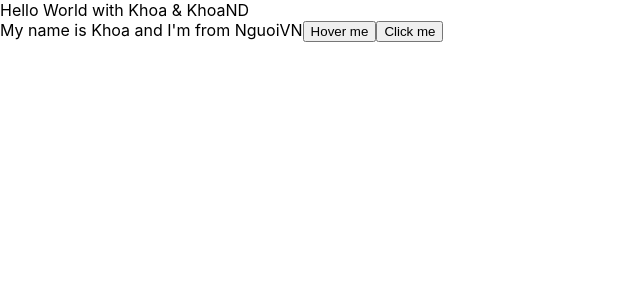
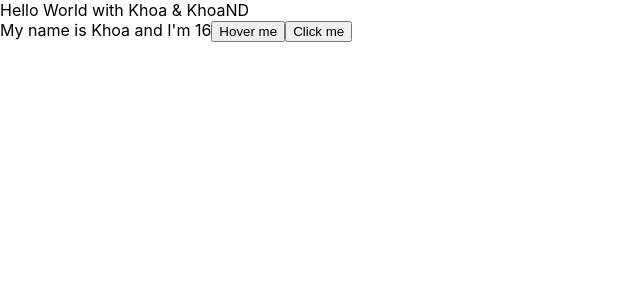
Before and after one commit to Khoa-Dam/my-react-app, a React (Create React App) app: page / in a window 1280 px wide. Shown: the top 300 px of the page, without its empty margins (0-640 px from the left). Built offline with nearby package versions, Linux system fonts and the light colour scheme.

Commit message:
setState

```diff
--- a/src/components/MyComponent.js
+++ b/src/components/MyComponent.js
@@ -12,23 +12,28 @@
     age: 16,
   };
 
-  handleClick(event){
+  handleClick(event) {
     console.log(">> Click me my button");
-    console.log(">>My name is", this.state.name);
-    // console.log(event);
+    // console.log("Random", Math.floor(Math.random()*100 + 1));
+
+    //merge State => react class
+    this.setState({
+      name: "Khoa Đàm",
+      age: Math.floor(Math.random()*100 + 1)
+    })
   }
 
   handleOnMoverOver(event){
-    console.log(event.pageX);
+    // console.log(event.pageX);
   }
   //JSX
   render(){
     return (
       <div>
 
-        My name is {this.state.name} and I'm from {this.state.address}
+        My name is {this.state.name} and I'm {this.state.age}
         <button onMouseOver={this.handleOnMoverOver}>Hover me</button>
-        <button onClick={this.handleClick}>Click me</button>
+        <button onClick={(event) =>{this.handleClick(event)}}>Click me</button>
       </div>
     );
   }
```
